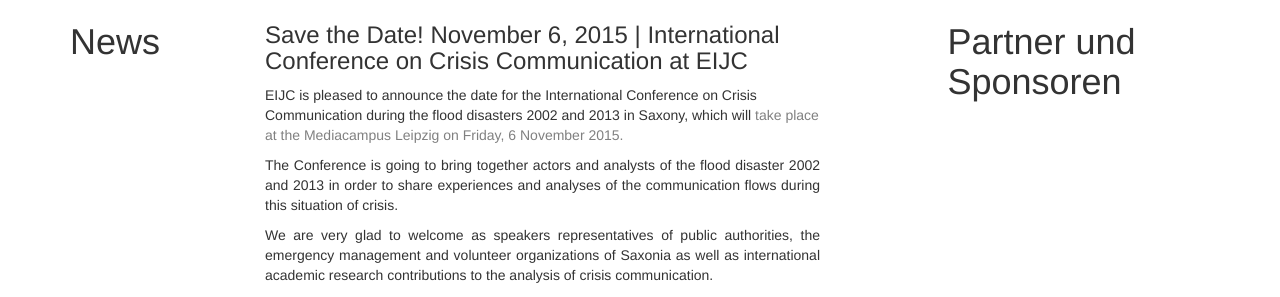
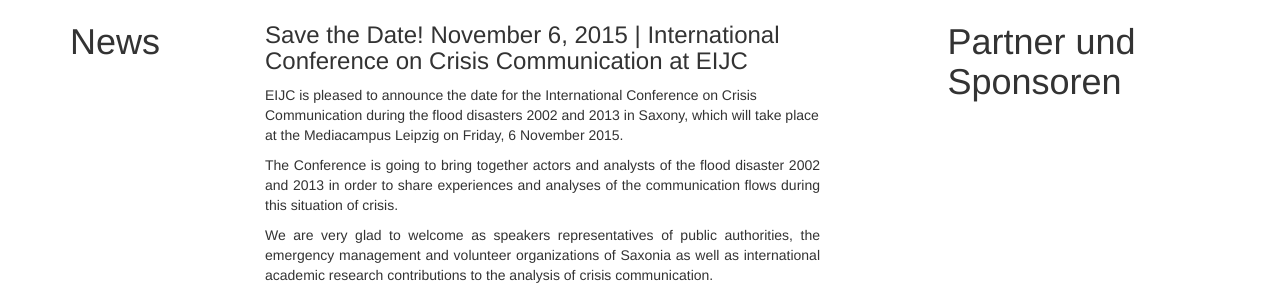
Before and after one commit to susedev/test, a Jekyll site: the page built from conference-communication-floods.html, in a window 1280 px wide. Shown: the part 235-532 px from the top of the page. Built offline with Jekyll 4.4.1, drawn with Linux system fonts in a browser that asks for light colours; nearby versions of some CDN libraries.

Commit message:
Edit from JekyllCMS

```diff
--- a/conference-communication-floods.html
+++ b/conference-communication-floods.html
@@ -4,7 +4,7 @@ language: en
 ---
 <h3 class="post-title single">Save the Date! November 6, 2015 | International Conference on Crisis Communication at EIJC</h3>
 
-<p>EIJC is pleased to announce the date for the International Conference on Crisis Communication during the flood disasters 2002 and 2013 in Saxony, which will <span style="color:#808080;">take place at the Mediacampus Leipzig on Friday, 6 November 2015.</span></p>
+<p>EIJC is pleased to announce the date for the International Conference on Crisis Communication during the flood disasters 2002 and 2013 in Saxony, which will take place at the Mediacampus Leipzig on Friday, 6 November 2015.</p>
 
 <p style="text-align: justify;">The Conference is going to bring together actors and analysts of the flood disaster 2002 and 2013 in order to share experiences and analyses of the communication flows during this situation of crisis.</p>
 
```
